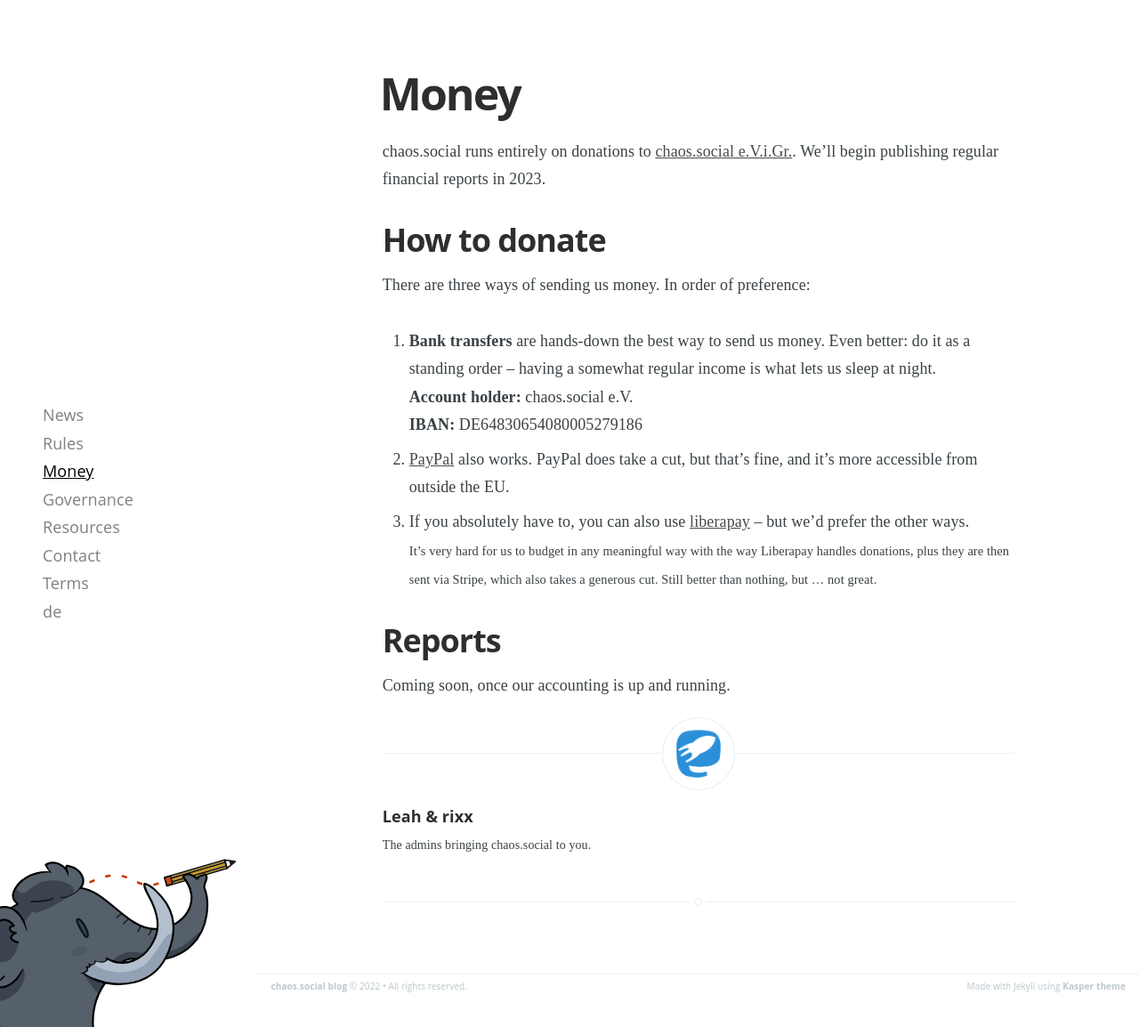
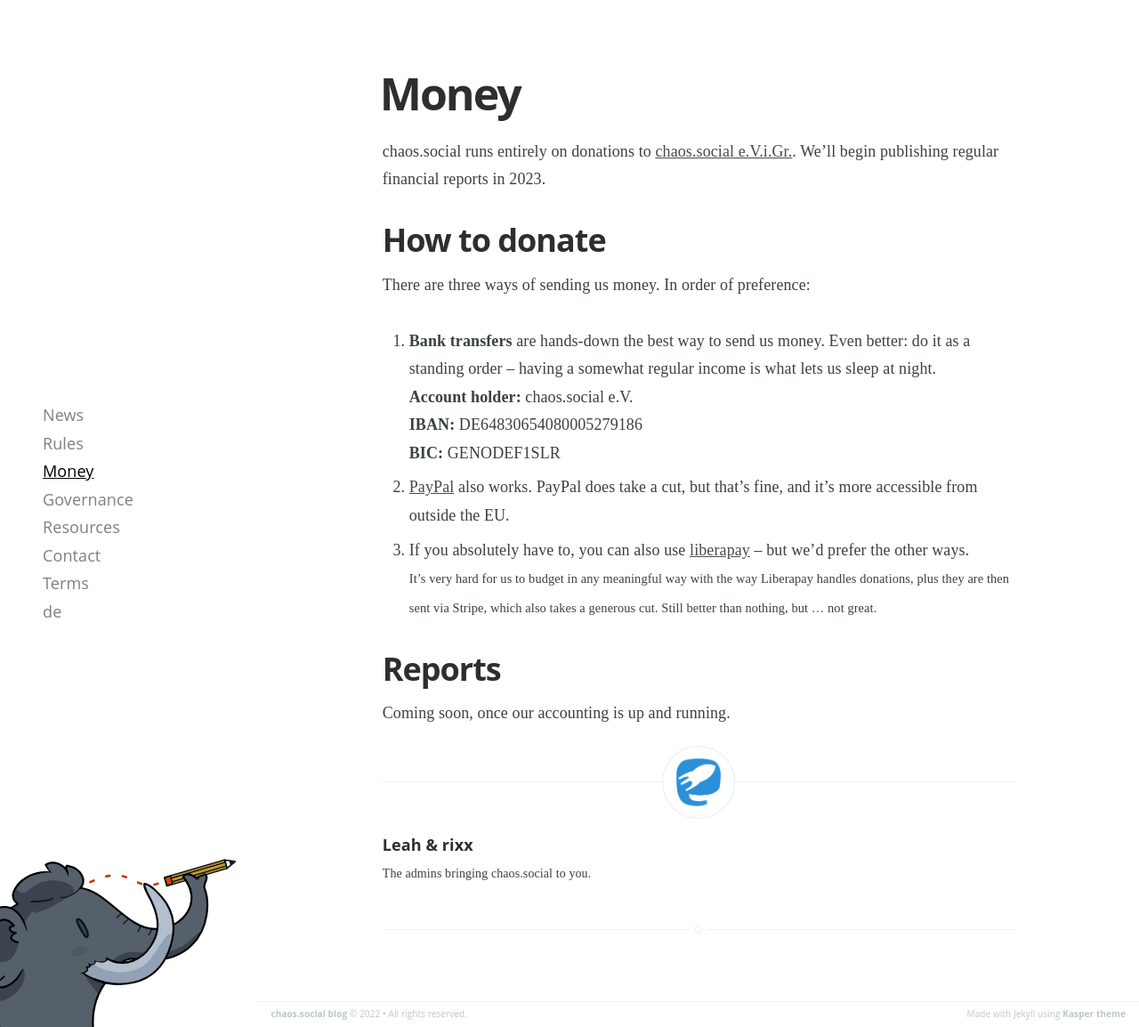
Before and after one commit to chaossocial/meta, a Jekyll site: the page built from money.md, in a window 1280 px wide. Shown: the whole page at 89% size. Built offline with Jekyll 4.4.1, drawn with Linux system fonts in a browser that asks for light colours.

Commit message:
Add missing BIC

```diff
--- a/money.md
+++ b/money.md
@@ -15,7 +15,7 @@
 
 1. **Bank transfers** are hands-down the best way to send us money. Even better: do it as a standing order – having a
    somewhat regular income is what lets us sleep at night.<br>**Account holder:** chaos.social e.V.<br>**IBAN:**
-   DE64830654080005279186
+   DE64830654080005279186<br>**BIC:** GENODEF1SLR
 2. [PayPal](//paypal.me/chaossocial) also works. PayPal does take a cut, but that's fine, and it's more accessible from
    outside the EU.
 3. If you absolutely have to, you can also use [liberapay](//liberapay.com/chaos.social) – but we'd prefer the other
```
Also changed, not shown: geld.md (+1 -1 lines).
